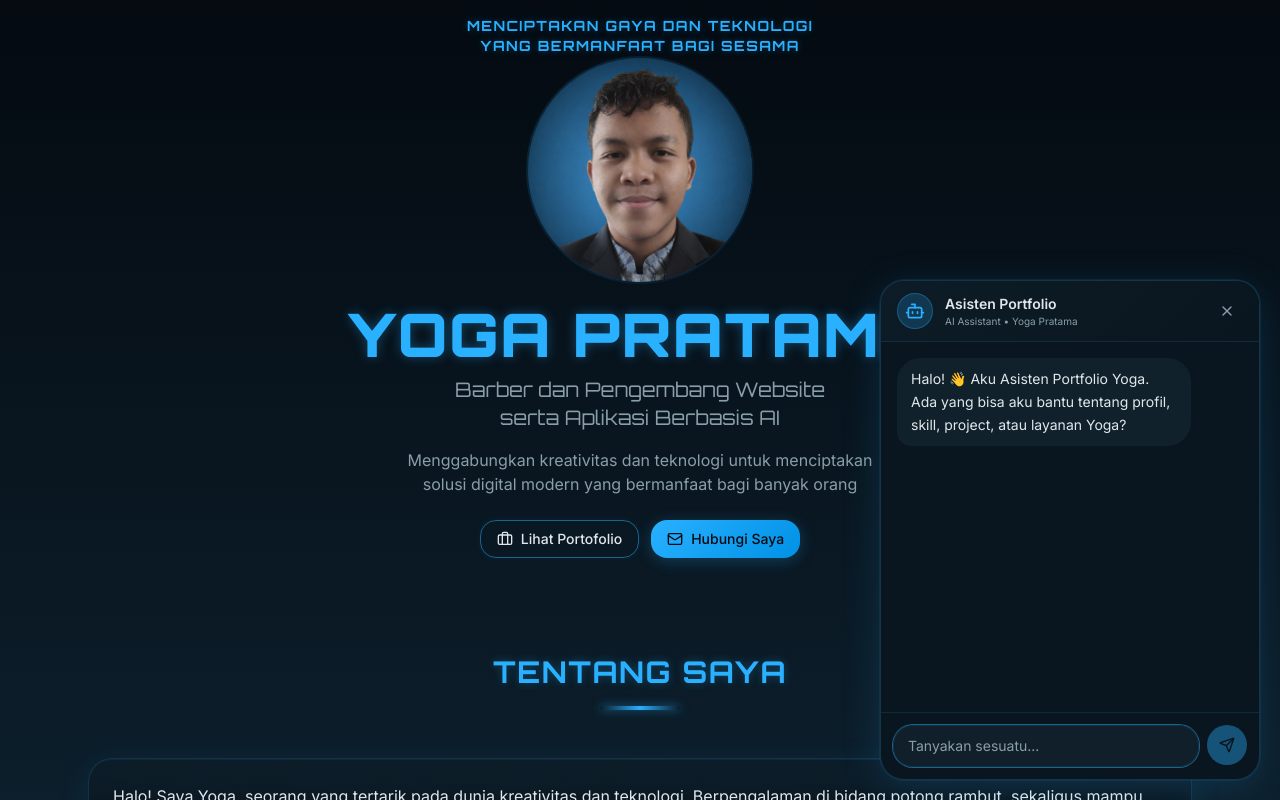
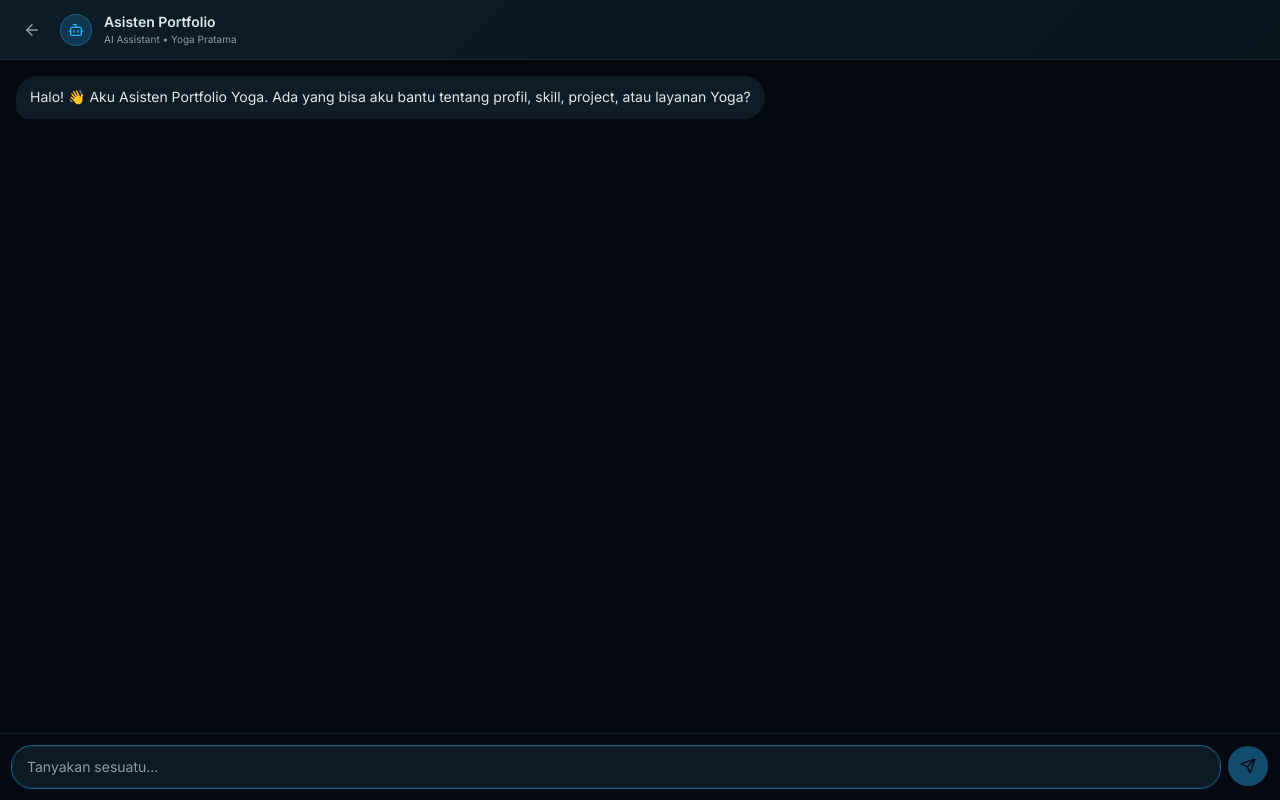
Before and after one commit to pklvirale-sudo/cvku052, a React (Vite) app: page / in a window 1280 px wide. Both pictures are taken after a click on the button 1232 px from the left and 752 px from the top of the page. Shown: the top 800 px of the page. Built offline with nearby package versions, Linux system fonts and the light colour scheme; the HTML template or start-up script is replaced by a standard one.

Commit message:
Changes
Co-authored-by: gatama052 <232765771+gatama052@users.noreply.github.com>

```diff
--- a/src/components/ChatBot.tsx
+++ b/src/components/ChatBot.tsx
@@ -1,6 +1,6 @@
 import { useState, useRef, useEffect } from "react";
 import { motion, AnimatePresence } from "framer-motion";
-import { X, Send, Bot } from "lucide-react";
+import { ArrowLeft, Send, Bot } from "lucide-react";
 import ReactMarkdown from "react-markdown";
 
 type Msg = { role: "user" | "assistant"; content: string };
@@ -104,7 +104,6 @@ const ChatBot = () => {
         }
       }
 
-      // Final flush
       if (textBuffer.trim()) {
         for (let raw of textBuffer.split("\n")) {
           if (!raw) continue;
@@ -140,7 +139,7 @@ const ChatBot = () => {
 
   return (
     <>
-      {/* Floating Button */}
+      {/* Floating Button - smaller */}
       <AnimatePresence>
         {!open && (
           <motion.button
@@ -150,30 +149,27 @@ const ChatBot = () => {
             whileHover={{ scale: 1.1 }}
             whileTap={{ scale: 0.95 }}
             onClick={() => setOpen(true)}
-            className="fixed bottom-5 right-5 z-50 w-14 h-14 rounded-full flex items-center justify-center shadow-lg shadow-primary/30"
+            className="fixed bottom-4 right-4 z-50 w-11 h-11 rounded-full flex items-center justify-center shadow-lg shadow-primary/30"
             style={{
               background: "linear-gradient(135deg, hsl(202 100% 58%), hsl(202 80% 40%))",
             }}
             aria-label="Buka chatbot"
           >
-            <Bot size={26} className="text-primary-foreground" />
+            <Bot size={20} className="text-primary-foreground" />
           </motion.button>
         )}
       </AnimatePresence>
 
-      {/* Chat Window */}
+      {/* Full-screen Chat Window */}
       <AnimatePresence>
         {open && (
           <motion.div
-            initial={{ opacity: 0, y: 40, scale: 0.9 }}
-            animate={{ opacity: 1, y: 0, scale: 1 }}
-            exit={{ opacity: 0, y: 40, scale: 0.9 }}
-            transition={{ type: "spring", damping: 25, stiffness: 300 }}
-            className="fixed bottom-5 right-5 z-50 w-[340px] sm:w-[380px] h-[500px] max-h-[80vh] rounded-2xl border border-border/60 overflow-hidden flex flex-col"
-            style={{
-              background: "hsl(var(--card))",
-              boxShadow: "0 8px 40px hsl(202 100% 58% / 0.15), 0 0 0 1px hsl(var(--border) / 0.3)",
-            }}
+            initial={{ opacity: 0, y: "100%" }}
+            animate={{ opacity: 1, y: 0 }}
+            exit={{ opacity: 0, y: "100%" }}
+            transition={{ type: "spring", damping: 28, stiffness: 300 }}
+            className="fixed inset-0 z-50 flex flex-col"
+            style={{ background: "hsl(var(--background))" }}
           >
             {/* Header */}
             <div
@@ -182,20 +178,20 @@ const ChatBot = () => {
                 background: "linear-gradient(135deg, hsl(205 50% 10%), hsl(205 50% 8%))",
               }}
             >
-              <div className="w-9 h-9 rounded-full flex items-center justify-center bg-primary/20 border border-primary/30">
-                <Bot size={20} className="text-primary" />
+              <button
+                onClick={() => setOpen(false)}
+                className="w-8 h-8 rounded-full flex items-center justify-center hover:bg-secondary transition-colors"
+                aria-label="Kembali"
+              >
+                <ArrowLeft size={18} className="text-muted-foreground" />
+              </button>
+              <div className="w-8 h-8 rounded-full flex items-center justify-center bg-primary/20 border border-primary/30">
+                <Bot size={16} className="text-primary" />
               </div>
               <div className="flex-1">
                 <p className="text-sm font-semibold text-foreground">Asisten Portfolio</p>
                 <p className="text-[10px] text-muted-foreground">AI Assistant • Yoga Pratama</p>
               </div>
-              <button
-                onClick={() => setOpen(false)}
-                className="w-8 h-8 rounded-full flex items-center justify-center hover:bg-secondary transition-colors"
-                aria-label="Tutup chatbot"
-              >
-                <X size={16} className="text-muted-foreground" />
-              </button>
             </div>
 
             {/* Messages */}
@@ -213,8 +209,18 @@ const ChatBot = () => {
                     }`}
                   >
                     {msg.role === "assistant" ? (
-                      <div className="prose prose-sm prose-invert max-w-none [&>p]:m-0 [&>ul]:my-1 [&>ol]:my-1">
-                        <ReactMarkdown>{msg.content}</ReactMarkdown>
+                      <div className="prose prose-sm prose-invert max-w-none [&>p]:m-0 [&>ul]:my-1 [&>ol]:my-1 [&_a]:text-primary [&_a]:underline [&_a]:underline-offset-2 hover:[&_a]:brightness-125">
+                        <ReactMarkdown
+                          components={{
+                            a: ({ href, children }) => (
+                              <a href={href} target="_blank" rel="noopener noreferrer">
+                                {children}
+                              </a>
+                            ),
+                          }}
+                        >
+                          {msg.content}
+                        </ReactMarkdown>
                       </div>
                     ) : (
                       msg.content
```
